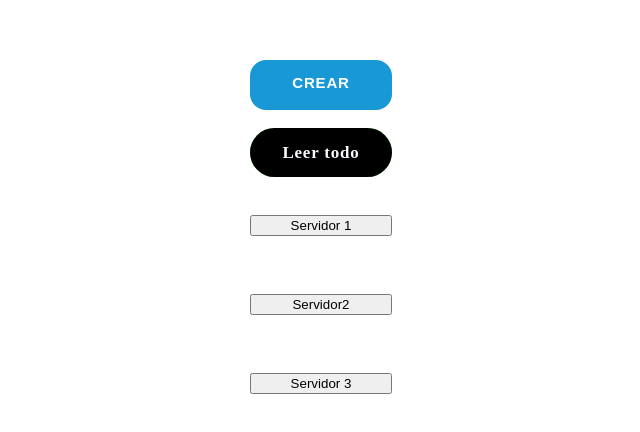
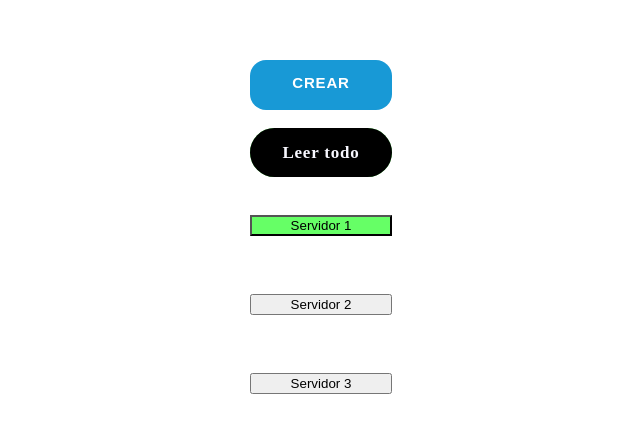
Before and after one commit to SebastianWebApp/front_p4, a website: page views/index.html in a window 1280 px wide. Shown: the part 154-586 px from the top of the page, without its empty margins (319-959 px from the left). Drawn offline with Linux system fonts and the light colour scheme.

Commit message:
change color button

```diff
--- a/css/index.css
+++ b/css/index.css
@@ -5,6 +5,9 @@ html,body{
     height: 100%;
 }
 
+#Btn_L1{
+  background-color: #66ff66;
+}
 
 #Btn_Crear {
     appearance: button;
--- a/views/index.html
+++ b/views/index.html
@@ -17,7 +17,7 @@
 
      <button id="Btn_L1" > <span>Servidor 1</span></button>
     <br>
-     <button id="Btn_L2" > <span>Servidor2</span></button>
+     <button id="Btn_L2" > <span>Servidor 2</span></button>
     <br>
      <button id="Btn_L3" > <span>Servidor 3</span></button>
     <br>
```
